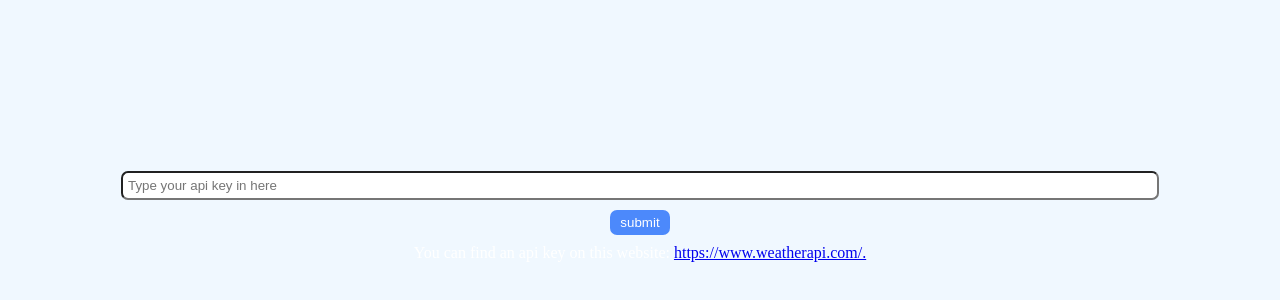
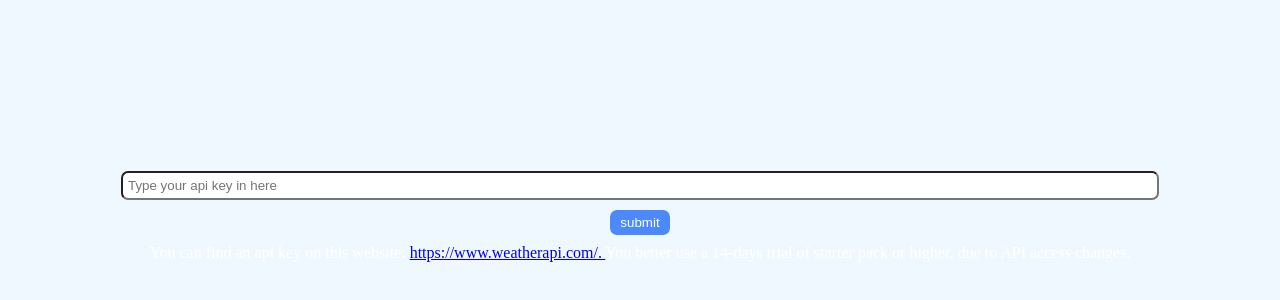
Before and after one commit to demina-ivan23/weather-app1, a plain HTML site: page index.html in a window 1280 px wide. Shown: the part 184-484 px from the top of the page. Drawn offline with Linux system fonts and the light colour scheme.

Commit message:
last change

```diff
--- a/index.html
+++ b/index.html
@@ -343,6 +343,7 @@
         <a href="https://www.weatherapi.com/.">
             https://www.weatherapi.com/.
         </a>
+        You better use a 14-days trial of starter pack or higher, due to API access changes.
     </p>
 </div>
 <script src="js/script.js"></script>
```
